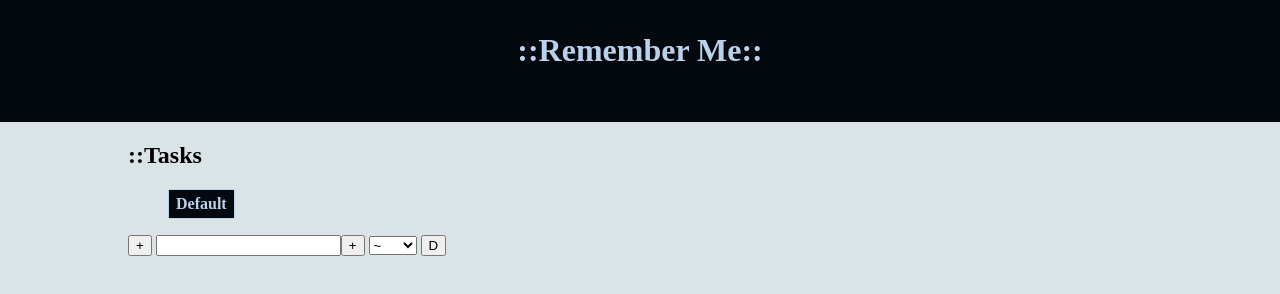
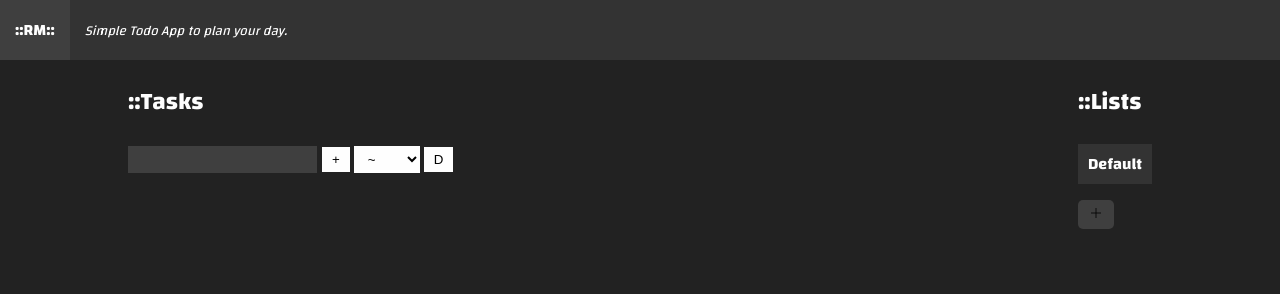
Before and after one commit to serverwind/remember-me, a website built with webpack: page src/index.html in a window 1280 px wide. Built offline with nearby package versions, Linux system fonts and the light colour scheme.

Commit message:
Continue work on UI

```diff
--- a/src/index.html
+++ b/src/index.html
@@ -3,17 +3,17 @@
   <head>
     <meta charset="utf-8" />
     <title>::RememberMe::</title>
-  </head>
-  <body>
+    <link rel="preconnect" href="https://fonts.googleapis.com" />
+    <link rel="preconnect" href="https://fonts.gstatic.com" crossorigin />
+    <link href="https://fonts.googleapis.com/css2?family=Changa:wght@200;400;700&display=swap" rel="stylesheet" />
+  <link rel="stylesheet" href="https://fonts.googleapis.com/css2?family=Material+Symbols+Outlined:opsz,wght,FILL,GRAD@20..48,100..700,0..1,-50..200" /><body>
     <header>
-      <h1>::Remember Me::</h1>
+      <h1>::RM::</h1>
+      <p class="promo">Simple Todo App to plan your day.</p>
     </header>
     <main>
+      <section class="tasks">
         <h2>::Tasks</h2>
-      <ul id="projects">
-        <li class="default-proj" ><span class="chosen-proj" proj-id="0">Default</span></li>
-      </ul>
-      <button id="new-proj">+</button>
         <input id="new-task-input" type="text" /><button id="new-task-add">+</button>
         <select id="priority" name="priority">
           <optgroup label="Priority">
@@ -29,6 +29,14 @@
           <input type="date" id="date" />
         </div>
         <ul id="task-list"></ul>
+      </section>
+      <section class="sidebar">
+        <h2>::Lists</h2>
+        <ul id="projects">
+          <li class="default-proj"><span class="chosen-proj" proj-id="0">Default</span></li>
+        </ul>
+        <button id="new-proj"><span class="material-symbols-outlined">add</span></button>
+      </section>
     </main>
   </body>
 </html>
--- a/src/style.css
+++ b/src/style.css
@@ -1,30 +1,59 @@
 :root {
-  --white: #DAE3E5;
-  --light: #BBD1EA;
-  --light2: #A1C6EA;
-  --blue: #507DBC;
-  --dark: #04080F;
+  --bright: #fefefe;
+  --second-light: #3f3f3f;
+  --second-dark: #333333;
+  --dark: #222222;
+
+  --small: 0.85rem;
+  --normal: 1rem;
+  --medium: 2rem;
+  --large: 2.8rem;
+}
+
+.material-symbols-outlined {
+  font-variation-settings:
+  'FILL' 0,
+  'wght' 200,
+  'GRAD' 0,
+  'opsz' 0
 }
 
 body {
   margin: 0;
-  background-color: var(--white)
+  background-color: var(--dark);
+  color: var(--bright);
+  font-family: "Changa", sans-serif;
 }
 
 header {
-  background-color: var(--dark);
-  color: var(--light);
-  padding: 2rem 0;
+  background-color: var(--second-dark);
+  display: grid;
+  grid-template-columns: auto 1fr;
+  align-items: center;
+  gap: 15px;
 }
 
 h1 {
-  text-align: center;
-  margin-top: 0;
+  margin: 0;
+  background-color: var(--second-light);
+  color: var(--bright);
+  padding: 15px;
+  display: inline-block;
+  font-size: var(--normal);
+}
+
+.promo {
+  font-size: var(--small);
+  font-style: italic;
+  margin: 0;
 }
 
 main {
   max-width: 80%;
   margin: 0 auto;
+  display: grid;
+  grid-template-columns: 1fr auto;
+  gap: 5px;
 }
 
 .hidden {
@@ -32,18 +61,45 @@ main {
 }
 
 #projects {
-  display: flex;
-  gap: 10px;
+  padding-left: 0;
   list-style: none;
 }
 
 #projects li {
-  border: 1px solid var(--light);
-  padding: 5px 7px;
-  background-color: var(--dark);
-  color: var(--light)
+  padding: 5px 10px;
+  margin-bottom: 5px;
+  background-color: var(--second-dark);
 }
 
 .chosen-proj {
   font-weight: bold;
 }
+
+#new-proj {
+  background-color: var(--second-light);
+  border: 0;
+  border-radius: 5px;
+  font-size: var(--small)
+}
+
+input {
+  background-color: var(--second-light);
+  padding: 5px;
+  border: 1px solid var(--second-light);
+  margin-right: 5px;
+}
+
+#new-task-add,
+#priority,
+#date-picker {
+  padding: 5px 10px;
+  background-color: var(--bright);
+  border: 0;
+}
+
+.remove-proj {
+  border: 0;
+  background-color: var(--second-dark);
+  margin-left: 5px;
+  color: var(--dark);
+}
```
Also changed, not shown: dist/index.html, dist/main.css, src/svg/close.svg (added). Lines whose indentation alone changed are shown as unchanged.
